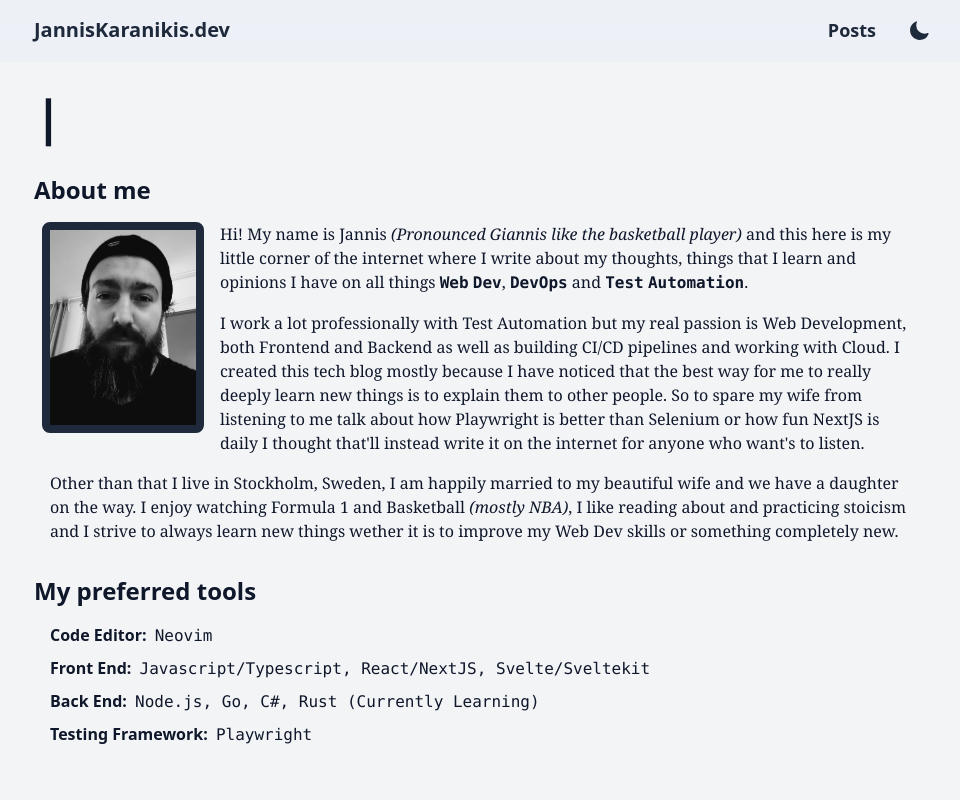
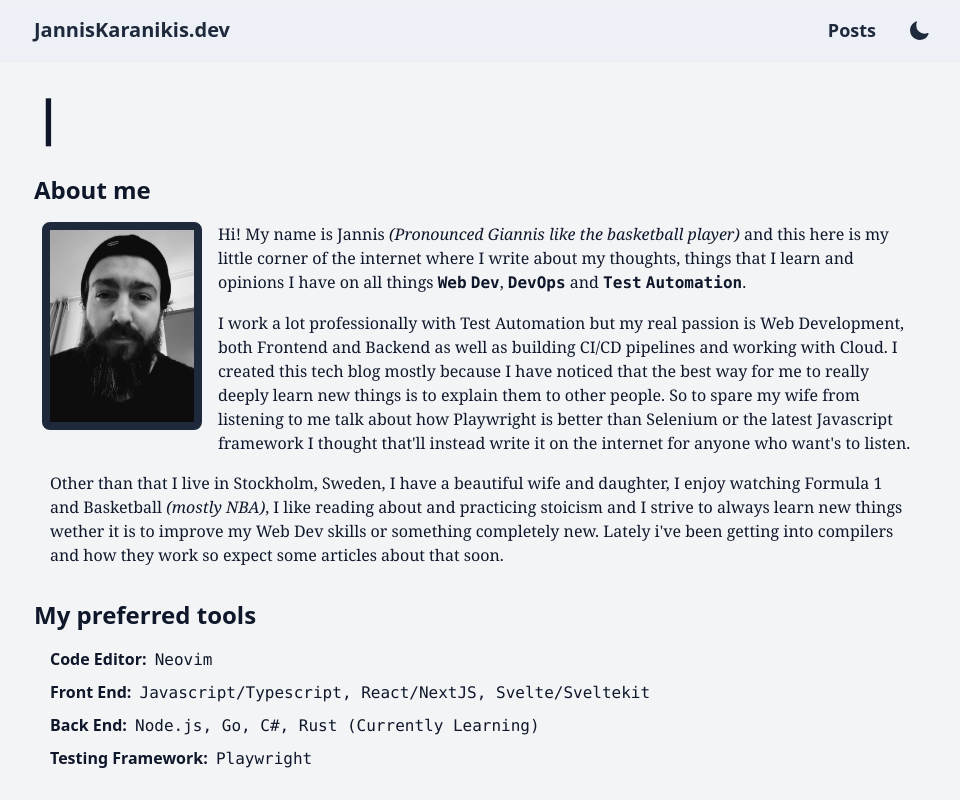
Before and after one commit to JannisK89/tech-blog, a Next.js app: page / in a window 1280 px wide. Shown: the top 800 px of the page, without its empty margins (158-1118 px from the left). Built offline with nearby package versions, Linux system fonts and the light colour scheme.

Commit message:
Info update

```diff
--- a/pages/index.tsx
+++ b/pages/index.tsx
@@ -50,16 +50,17 @@ export default function Home() {
                   and Backend as well as building CI/CD pipelines and working with Cloud. I created this tech blog
                   mostly because I have noticed that the best way for me to really deeply learn new things is to explain
                   them to other people. So to spare my wife from listening to me talk about how Playwright is better
-                  than Selenium or how fun NextJS is daily I thought that&apos;ll instead write it on the internet for
+                  than Selenium or the latest Javascript framework I thought that&apos;ll instead write it on the internet for
                   anyone who want&apos;s to listen.
                 </p>
               </div>
             </div>
             <p className="mt-4 mx-4 text-lg md:text-base">
-              Other than that I live in Stockholm, Sweden, I am happily married to my beautiful wife and we have a
-              daughter on the way. I enjoy watching Formula 1 and Basketball{' '}
+              Other than that I live in Stockholm, Sweden, I have a beautiful wife and
+              daughter, I enjoy watching Formula 1 and Basketball{' '}
               <span className="italic">(mostly NBA)</span>, I like reading about and practicing stoicism and I strive to
-              always learn new things wether it is to improve my Web Dev skills or something completely new.
+              always learn new things wether it is to improve my Web Dev skills or something completely new. Lately i've been getting into
+              compilers and how they work so expect some articles about that soon.
             </p>
             <h3 className="text-2xl mt-8 font-sans mb-4 w-full font-semibold">My preferred tools</h3>
             <ul className="font-bold font-sans mx-4">
```
